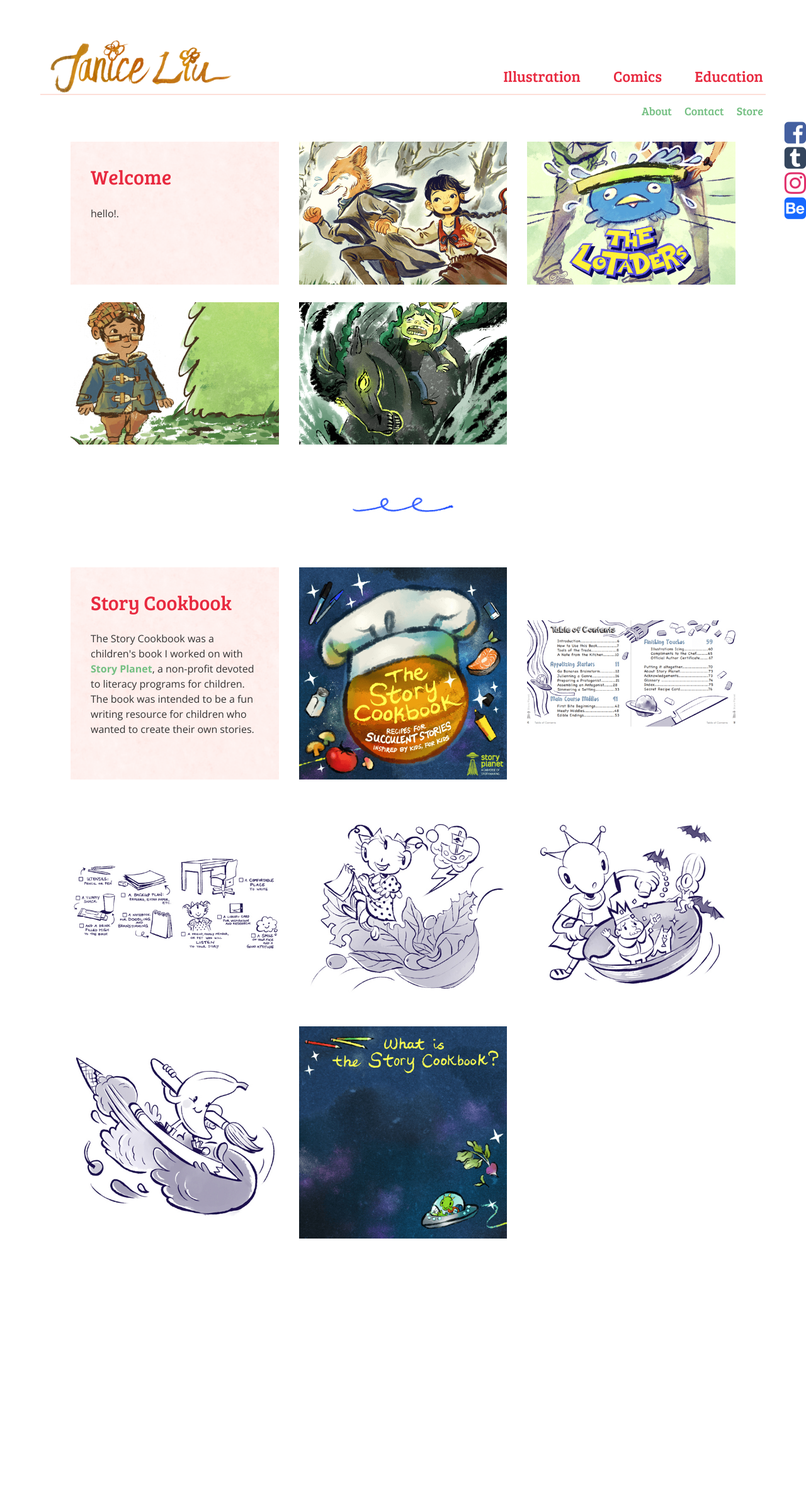
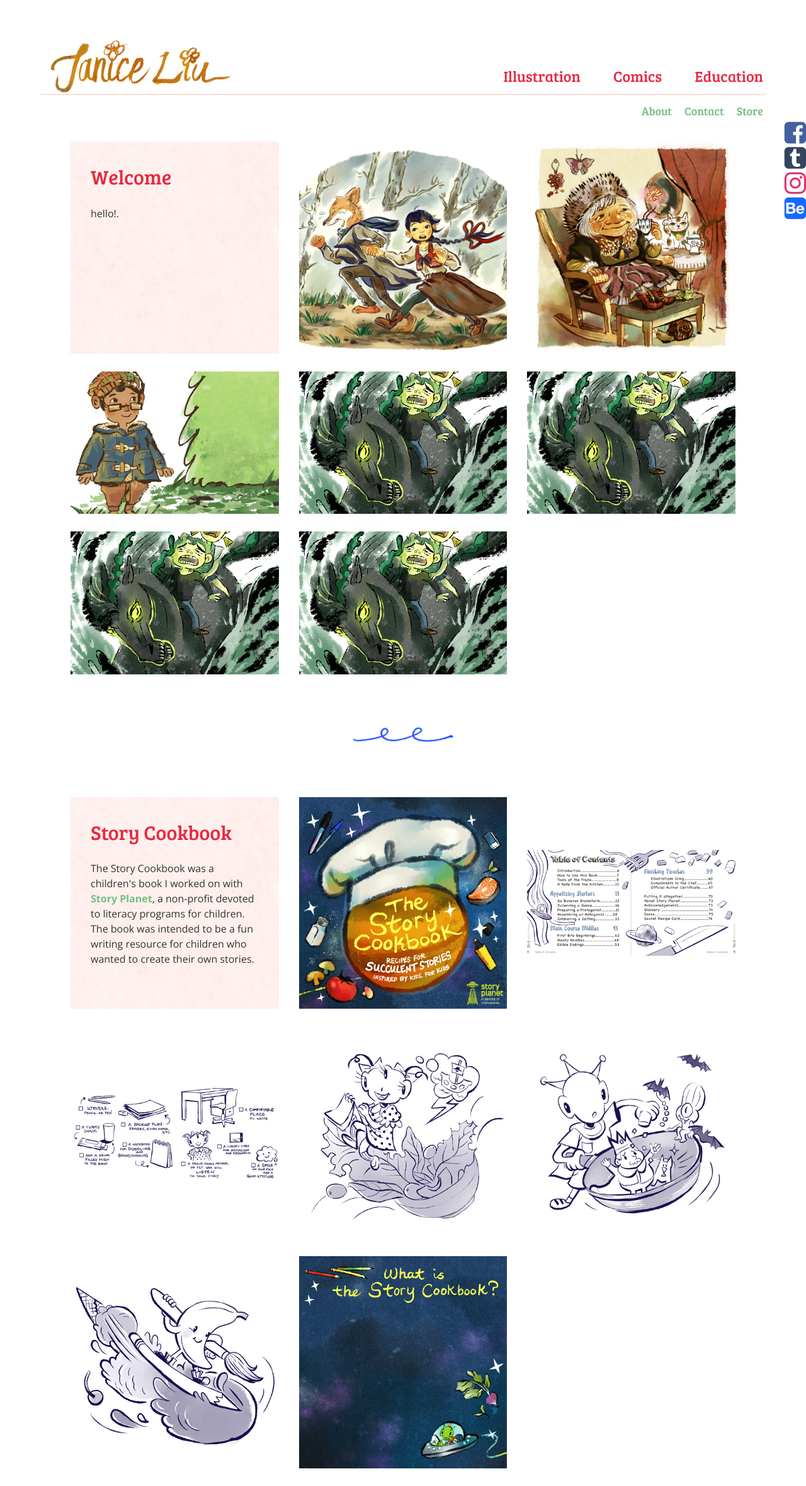
Before and after one commit to flutterdoodle/flutterdoodle.github.io, a Jekyll site: the page built from illustrations.html, in a window 1280 px wide. Shown: the whole page at 63% size. Built offline with Jekyll 4.4.1, drawn with Linux system fonts in a browser that asks for light colours; nearby versions of some CDN libraries; before the commit the page ends 1995 px from its top, so only the background shows below that.

Commit message:
Update illustrations.html

```diff
--- a/illustrations.html
+++ b/illustrations.html
@@ -6,14 +6,23 @@ series:
     description: hello!.
     thirds: true
     images:
-      - thumb: /img/illustrations/cryingfox-thu.png
+      - thumb: /img/illustrations/cryingfox-s.png
         full: /img/illustrations/cryingfox-s.png
         desc: Sample description
-      - thumb: /img/illustrations/thelotaders-th.png
-        full: /img/illustrations/lotaders.png
+      - thumb: /img/illustrations/witchsona.png
+        full: /img/illustrations/witchsona.png
         desc: Sample description
       - thumb: /img/illustrations/troll-th.png
         full: /img/illustrations/boywithtroll.png
+        desc: Sample description
+      - thumb: /img/illustrations/kelpiekids-th.png
+        full: /img/illustrations/kelpie.png
+        desc: Sample description
+      - thumb: /img/illustrations/kelpiekids-th.png
+        full: /img/illustrations/kelpie.png
+        desc: Sample description
+      - thumb: /img/illustrations/kelpiekids-th.png
+        full: /img/illustrations/kelpie.png
         desc: Sample description
       - thumb: /img/illustrations/kelpiekids-th.png
         full: /img/illustrations/kelpie.png
```
